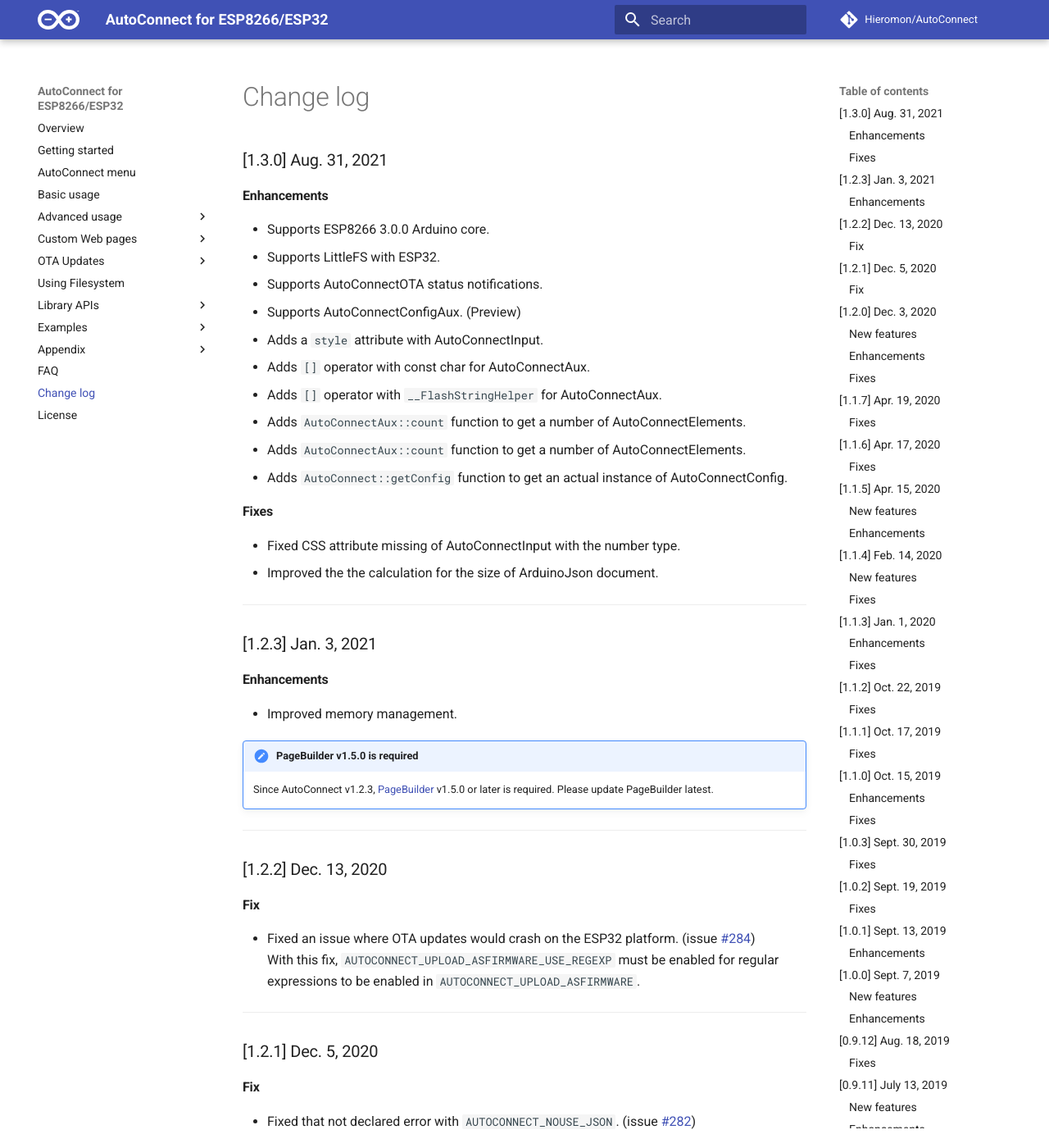
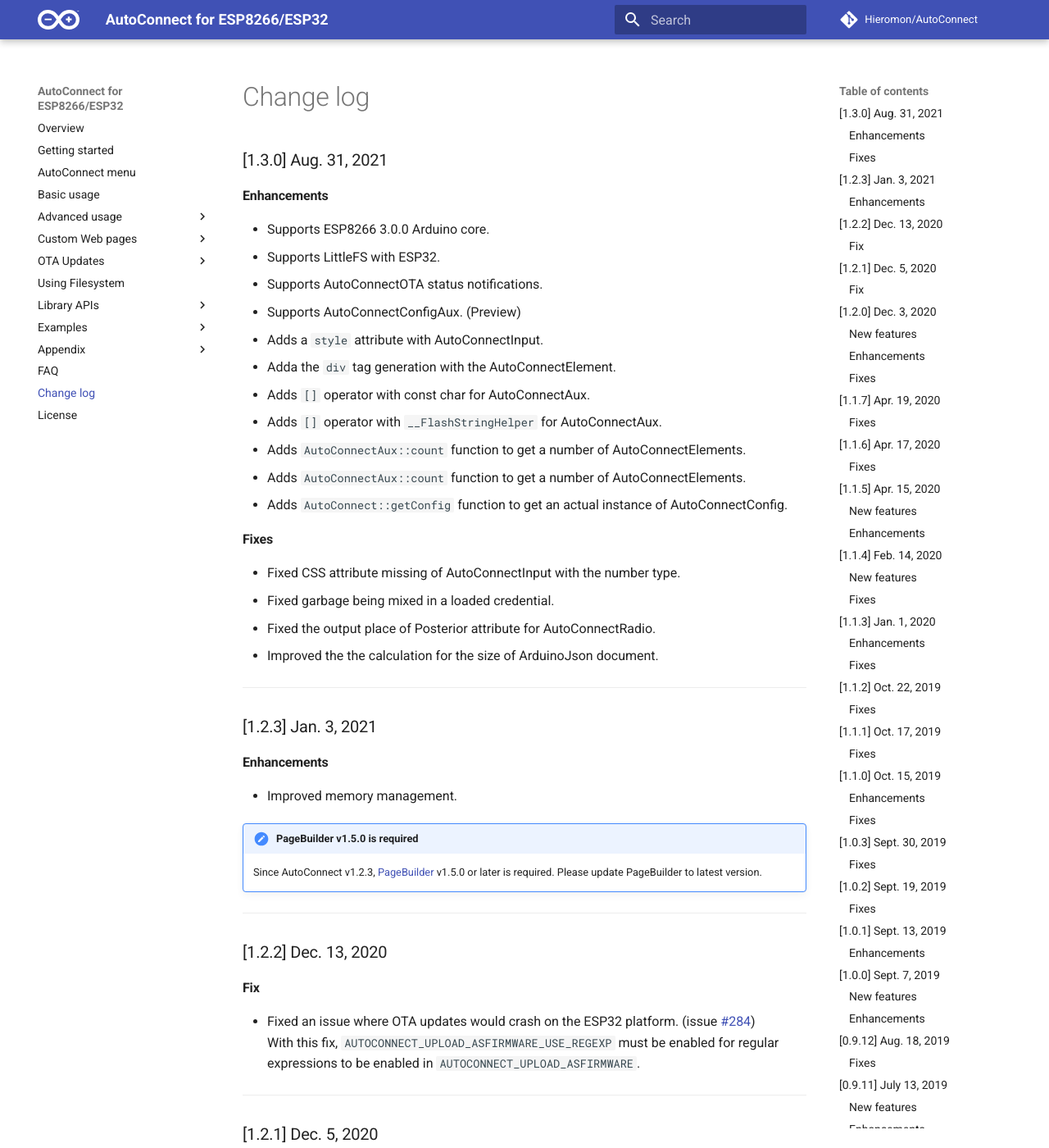
Before and after one commit to Hieromon/AutoConnect, an MkDocs documentation site: the page built from mkdocs/changelog.md, in a window 1280 px wide and 1400 px high. Shown: the whole window at 82% size. Built offline with MkDocs 1.6.1 and Material for MkDocs 9.7.7, drawn with Linux system fonts in a browser that asks for light colours; nearby versions of some CDN libraries; comment, search, counter and statistics services are not loaded.

Commit message:
Added v1.3.0 changes

```diff
--- a/mkdocs/changelog.md
+++ b/mkdocs/changelog.md
@@ -7,6 +7,7 @@
 - Supports AutoConnectOTA status notifications.
 - Supports AutoConnectConfigAux. (Preview)
 - Adds a `style` attribute with AutoConnectInput.
+- Adda the `div` tag generation with the AutoConnectElement.
 - Adds `[]` operator with const char for AutoConnectAux.
 - Adds `[]` operator with `__FlashStringHelper` for AutoConnectAux.
 - Adds `AutoConnectAux::count` function to get a number of AutoConnectElements.
@@ -16,6 +17,8 @@
 #### Fixes
 
 - Fixed CSS attribute missing of AutoConnectInput with the number type.
+- Fixed garbage being mixed in a loaded credential.
+- Fixed the output place of Posterior attribute for AutoConnectRadio.
 - Improved the the calculation for the size of ArduinoJson document.
 
 ---
@@ -26,7 +29,7 @@
 - Improved memory management.
 
 !!! note "PageBuilder v1.5.0 is required"
-    Since AutoConnect v1.2.3, [PageBuilder](https://github.com/Hieromon/PageBuilder) v1.5.0 or later is required. Please update PageBuilder latest.
+    Since AutoConnect v1.2.3, [PageBuilder](https://github.com/Hieromon/PageBuilder) v1.5.0 or later is required. Please update PageBuilder to latest version.
 
 ---
 ### [1.2.2] Dec. 13, 2020
```
Also changed, not shown: README.md (+2 -0 lines).
